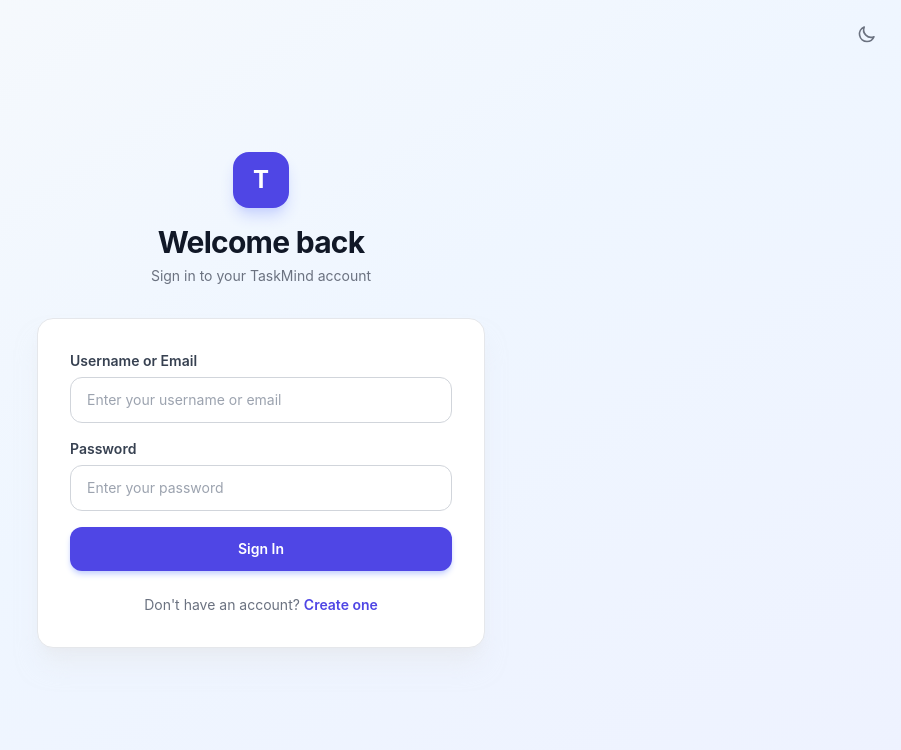
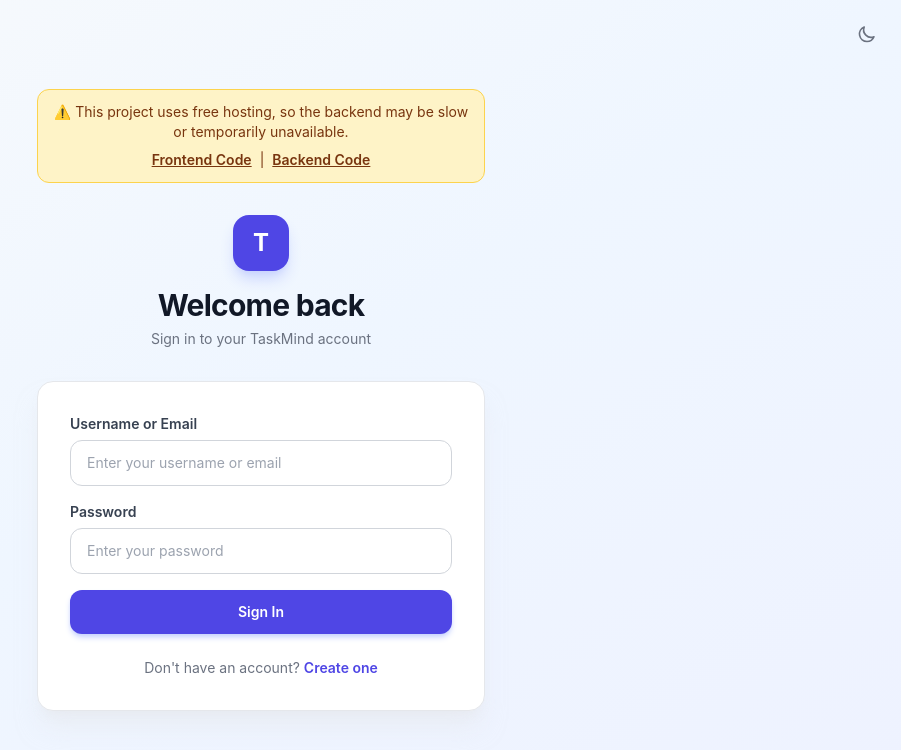
Before and after one commit to AmaanAhmad221/taskmind-frontend, a React (Vite) app: page /login in a window 1280 px wide. Shown: the top 750 px of the page, without its empty margins (379-1280 px from the left). Built offline with nearby package versions, Linux system fonts and the light colour scheme; no server answers.

Commit message:
"Added login page disclaimer with GitHub links for backend availability"

```diff
--- a/src/pages/Login.jsx
+++ b/src/pages/Login.jsx
@@ -51,6 +51,37 @@
       </div>
 
       <div className="w-full max-w-md">
+
+  {/* 🔴 Backend Notice */}
+  <div className="mb-4 p-3 rounded-xl border border-amber-300 bg-amber-100 text-amber-900 text-sm text-center">
+    ⚠️ This project uses free hosting, so the backend may be slow or temporarily unavailable.
+
+    <div className="mt-2 flex justify-center gap-2 flex-wrap">
+      <a
+        href="https://github.com/AmaanAhmad221/taskmind-frontend"
+        target="_blank"
+        rel="noopener noreferrer"
+        className="underline font-semibold hover:text-amber-700"
+      >
+        Frontend Code
+      </a>
+
+      <span>|</span>
+
+      <a
+        href="https://github.com/AmaanAhmad221/taskmind-backend"
+        target="_blank"
+        rel="noopener noreferrer"
+        className="underline font-semibold hover:text-amber-700"
+      >
+        Backend Code
+      </a>
+    </div>
+  </div>
+
+  {/* Logo + heading */}
+  <div className="text-center mb-8"></div>
+
 
         {/* Logo + heading */}
         <div className="text-center mb-8">
```
Also changed, not shown: 2 other files (tests, documents, lock files or other folders).
